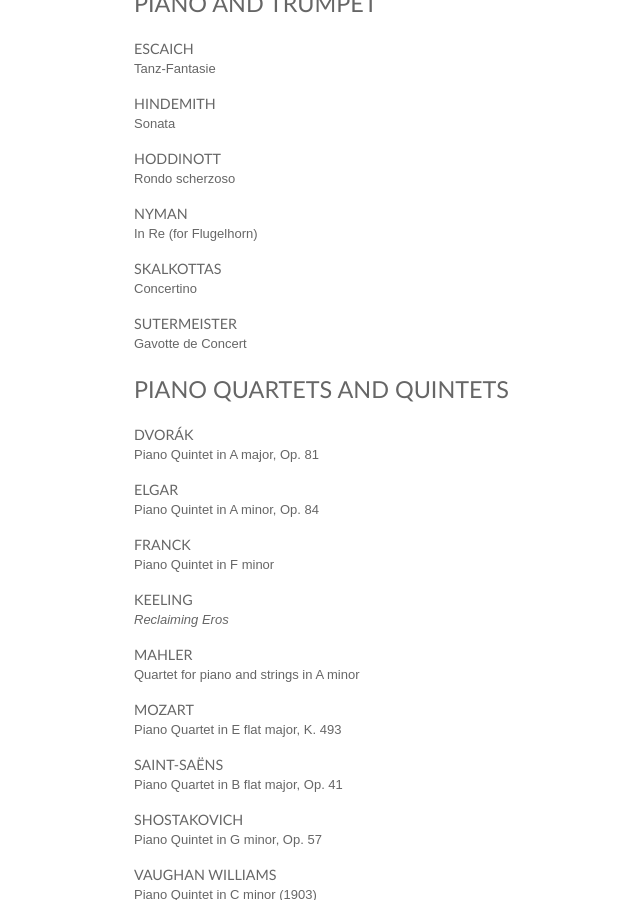
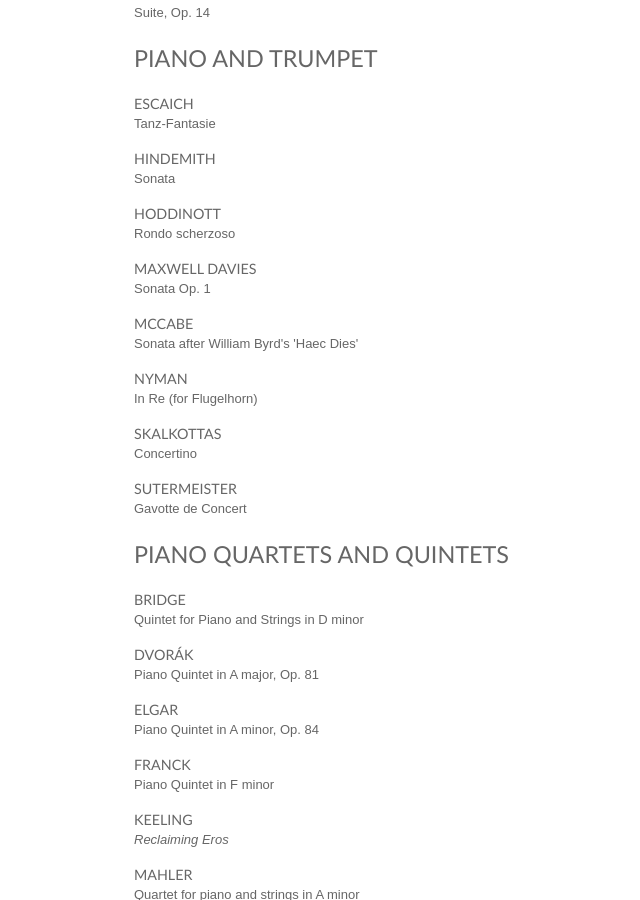
Before and after one commit to hammonc/clarehammond.com, a Jekyll site: the page built from chamber-repertoire.html, in a window 1280 px wide and 900 px high, scrolled down 4491 px. Shown: the whole window, without its empty margins (176-816 px from the left). Built offline with Jekyll 4.4.1, drawn with Linux system fonts in a browser that asks for light colours; some of the changed text lies outside the part shown.

Commit message:
repertoire

```diff
--- a/chamber-repertoire.html
+++ b/chamber-repertoire.html
@@ -41,6 +41,9 @@ layout: repertoire
 
 <h4>HAYDN</h4>
 <p>Piano Trio in A flat major, Hob XV:14</p>
+
+<h4>IRELAND</h4>
+<p>Piano Trio No. 2</p>
 
 <h4>MARTINU</h4>
 <p><em>Cinq Pièces brèves</em> (Piano Trio No. 1, H193)</p>
@@ -250,6 +253,12 @@ layout: repertoire
 <h4>HODDINOTT</h4>
 <p>Rondo scherzoso</p>
 
+<h4>MAXWELL DAVIES</h4>
+<p>Sonata Op. 1</p>
+
+<h4>MCCABE</h4>
+<p>Sonata after William Byrd's 'Haec Dies'</p>
+
 <h4>NYMAN</h4>
 <p>In Re (for Flugelhorn)</p>
 
@@ -261,6 +270,9 @@ layout: repertoire
 
 
 <h3 id="quartets-and-quintets">PIANO QUARTETS AND QUINTETS</h3>
+
+<h4>BRIDGE</h4>
+<p>Quintet for Piano and Strings in D minor</p>
 
 <h4>DVORÁK</h4>
 <p>Piano Quintet in A major, Op. 81</p>
```
